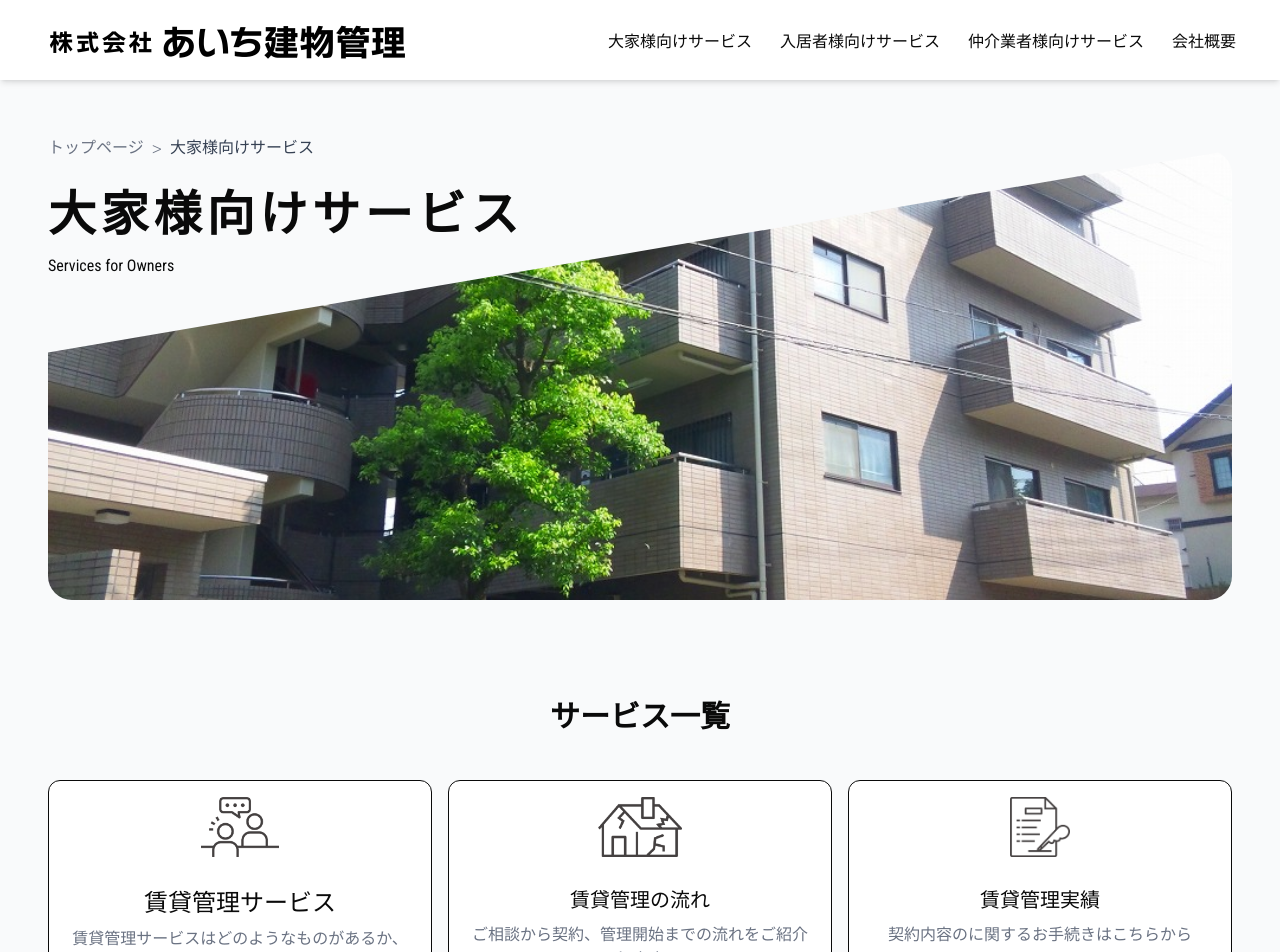
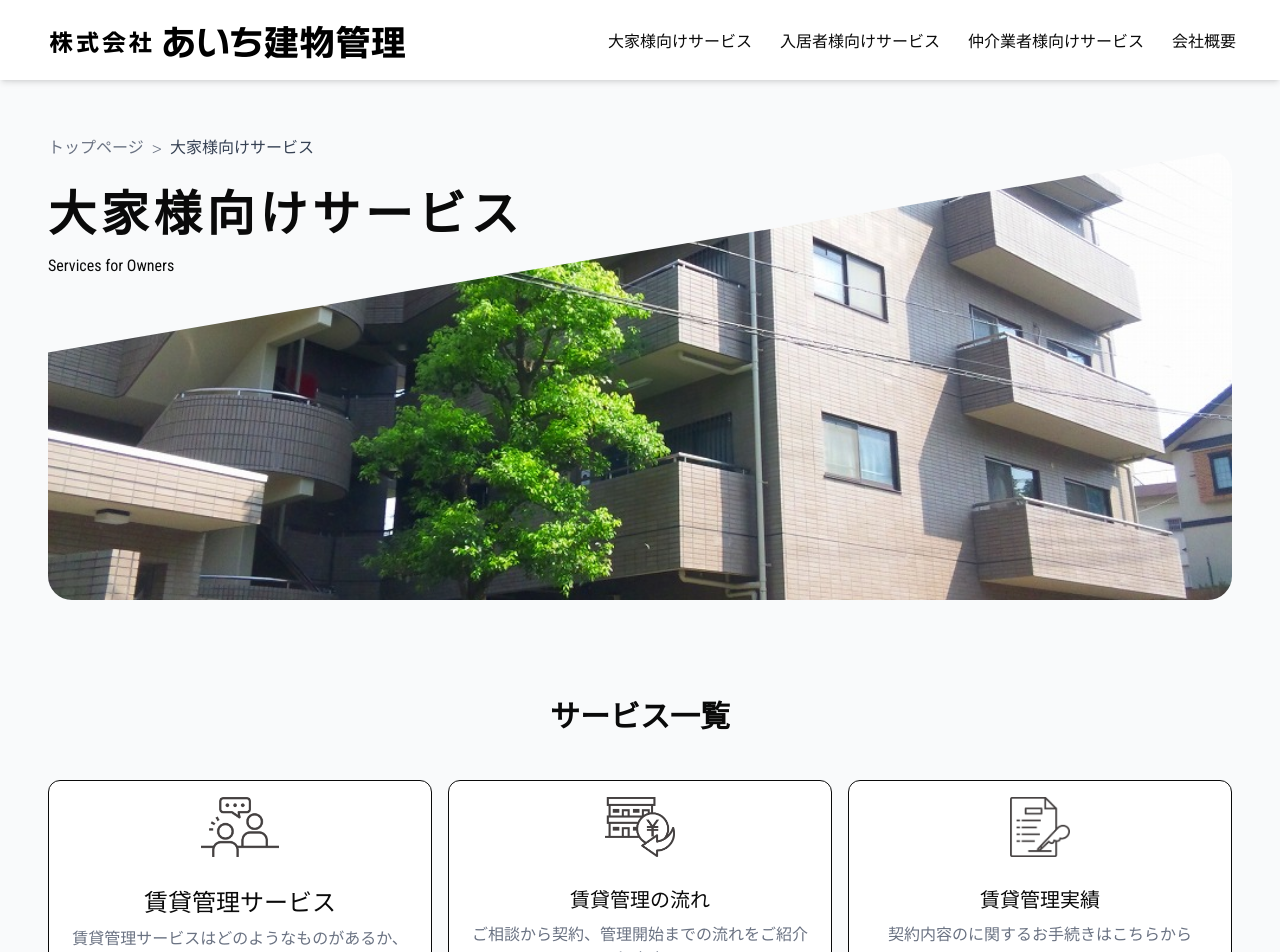
Before and after one commit to taym0606/aichi-tatemono, a React (Vite) app: page /owner in a window 1280 px wide. Shown: the top 952 px of the page. Built offline with nearby package versions, Linux system fonts and the light colour scheme.

Commit message:
firstview3

```diff
--- a/src/app/pages/owner/OwnerIndex.tsx
+++ b/src/app/pages/owner/OwnerIndex.tsx
@@ -46,7 +46,7 @@ export function OwnerIndex() {
             </a>
 
             <a href="/owner/flow" className="group bg-white rounded-xl border-primary border p-4 text-center hover:scale-105 transition">
-              <img src="./img/不具合.png" alt="" className="mb-5 h-[60px] mx-auto transition-transform duration-500 group-hover:-translate-y-2 group-hover:scale-105" />
+              <img src="./img/賃貸管理の流れ.png" alt="" className="mb-5 h-[60px] mx-auto transition-transform duration-500 group-hover:-translate-y-2 group-hover:scale-105" />
               <p className="text-xl text-primary py-2">賃貸管理の流れ</p>
               <p className="text-md text-gray-500">ご相談から契約、管理開始までの流れをご紹介します</p>
             </a>
```
Also changed, not shown: public/img/賃貸管理の流れ.png (added).
